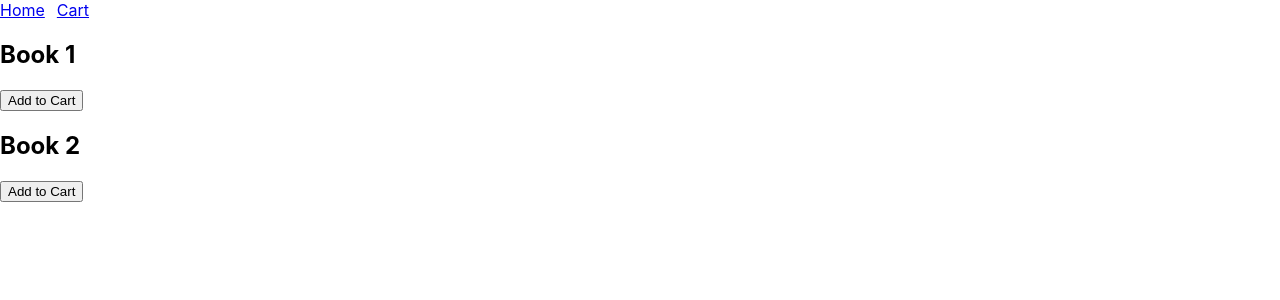
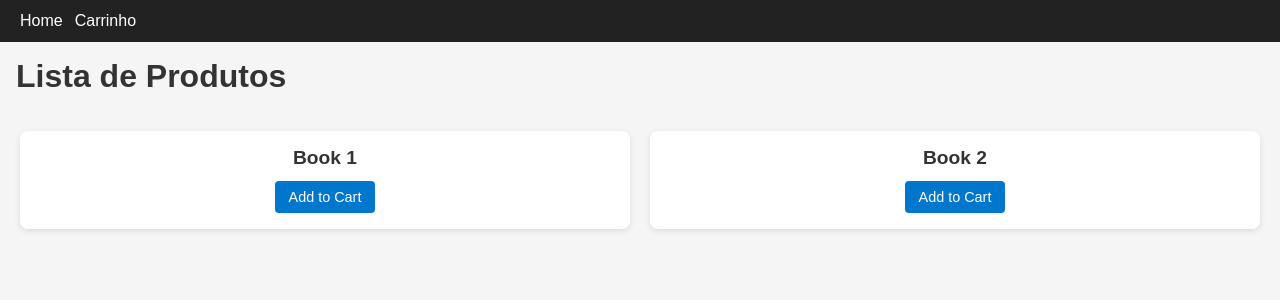
Before and after one commit to thegux/po1-desenv-fs, a React (Create React App) app: page / in a window 1280 px wide. Shown: the top 300 px of the page. Built offline with nearby package versions, Linux system fonts and the light colour scheme.

Commit message:
Added styles to the app

```diff
--- a/public/index.html
+++ b/public/index.html
@@ -24,7 +24,7 @@
       work correctly both with client-side routing and a non-root public URL.
       Learn how to configure a non-root public URL by running `npm run build`.
     -->
-    <title>React App</title>
+    <title>Bookstore</title>
   </head>
   <body>
     <noscript>You need to enable JavaScript to run this app.</noscript>
--- a/src/App.css
+++ b/src/App.css
@@ -1,38 +1,114 @@
-.App {
-  text-align: center;
+* {
+  margin: 0;
+  padding: 0;
+  box-sizing: border-box;
+  font-family: Arial, Helvetica, sans-serif;
 }
 
-.App-logo {
-  height: 40vmin;
-  pointer-events: none;
+body {
+  background-color: #f5f5f5;
+  color: #333;
 }
 
-@media (prefers-reduced-motion: no-preference) {
-  .App-logo {
-    animation: App-logo-spin infinite 20s linear;
-  }
+header {
+  background-color: #222;
+  padding: 12px 20px;
 }
 
-.App-header {
-  background-color: #282c34;
-  min-height: 100vh;
+header nav {
   display: flex;
-  flex-direction: column;
-  align-items: center;
-  justify-content: center;
-  font-size: calc(10px + 2vmin);
-  color: white;
+  gap: 20px;
 }
 
-.App-link {
-  color: #61dafb;
+header nav a {
+  text-decoration: none;
+  color: #fff;
+  font-weight: 500;
+  transition: color 0.2s ease;
 }
 
-@keyframes App-logo-spin {
-  from {
-    transform: rotate(0deg);
-  }
-  to {
-    transform: rotate(360deg);
-  }
+header nav a:hover {
+  color: #ffcc00;
 }
+
+.productListPage h1{
+    margin: 1rem;
+}
+
+.productList {
+  display: grid;
+  grid-template-columns: repeat(auto-fit, minmax(220px, 1fr));
+  gap: 20px;
+  padding: 20px;
+}
+
+.productItem {
+  background: #fff;
+  border-radius: 8px;
+  padding: 16px;
+  text-align: center;
+  box-shadow: 0px 2px 6px rgba(0,0,0,0.1);
+  transition: transform 0.2s ease;
+}
+
+.productItem:hover {
+  transform: translateY(-4px);
+}
+
+.productItem h2 {
+  font-size: 1.2rem;
+  margin-bottom: 12px;
+}
+
+.productItem button {
+  background-color: #0077cc;
+  color: #fff;
+  border: none;
+  padding: 8px 14px;
+  border-radius: 4px;
+  cursor: pointer;
+  font-size: 0.9rem;
+  transition: background-color 0.2s ease;
+}
+
+.productItem button:hover {
+  background-color: #005fa3;
+}
+
+.cart {
+  padding: 20px;
+}
+
+.cart h1 {
+  margin-bottom: 1rem;
+}
+
+.cart div {
+  display: flex;
+  justify-content: space-between;
+  align-items: center;
+  background: #fff;
+  padding: 12px 16px;
+  margin-bottom: 10px;
+  border-radius: 6px;
+  box-shadow: 0px 1px 4px rgba(0,0,0,0.1);
+}
+
+.cart span {
+  font-size: 1rem;
+}
+
+.cart button {
+  background-color: #e63946;
+  color: #fff;
+  border: none;
+  padding: 6px 12px;
+  border-radius: 4px;
+  cursor: pointer;
+  font-size: 0.85rem;
+  transition: background-color 0.2s ease;
+}
+
+.cart button:hover {
+  background-color: #b32d37;
+}
--- a/src/App.js
+++ b/src/App.js
@@ -2,6 +2,7 @@ import React from 'react';
 import { BrowserRouter as Router, Route, Routes, Link } from 'react-router-dom';
 import ProductList from './components/ProductList';
 import Cart from './components/Cart';
+import styles from './App.css';
 
 const products = [
   { id: 1, name: 'Book 1' },
@@ -14,7 +15,7 @@ const App = () => {
       <header>
         <nav style={{ display: 'flex', gap: 12 }}>
           <Link to="/">Home</Link>
-          <Link to="/cart">Cart</Link>
+          <Link to="/cart">Carrinho</Link>
         </nav>
       </header>
 
--- a/src/components/Cart.js
+++ b/src/components/Cart.js
@@ -9,8 +9,9 @@ const Cart = () => {
   };
 
   return (
-    <div>
-      <h2>Your Cart</h2>
+    <div className="cart">
+      <h1>Seu carrinho</h1>
+      {cart.length === 0 && <p>Carrinho Vazio</p>}
       {cart.map(item => (
         <div key={item.id}>
           <span>{item.name}</span>
--- a/src/components/ProductList.js
+++ b/src/components/ProductList.js
@@ -8,15 +8,17 @@ const ProductList = ({ products }) => {
   };
 
   return (
-    <div>
-      {products.map(product => (
-        <div key={product.id}>
-          <h2>{product.name}</h2>
-          <button onClick={() => addToCart(product)}>Add to Cart</button>
-        </div>
-      ))}
+    <div className="productListPage">
+      <h1>Lista de Produtos</h1>
+      <div className="productList">
+        {products.map(product => (
+          <div className="productItem" key={product.id}>
+            <h2>{product.name}</h2>
+            <button onClick={() => addToCart(product)}>Add to Cart</button>
+          </div>
+        ))}
+      </div>
     </div>
-
   );
 
 };
```
Also changed, not shown: public/manifest.json.
